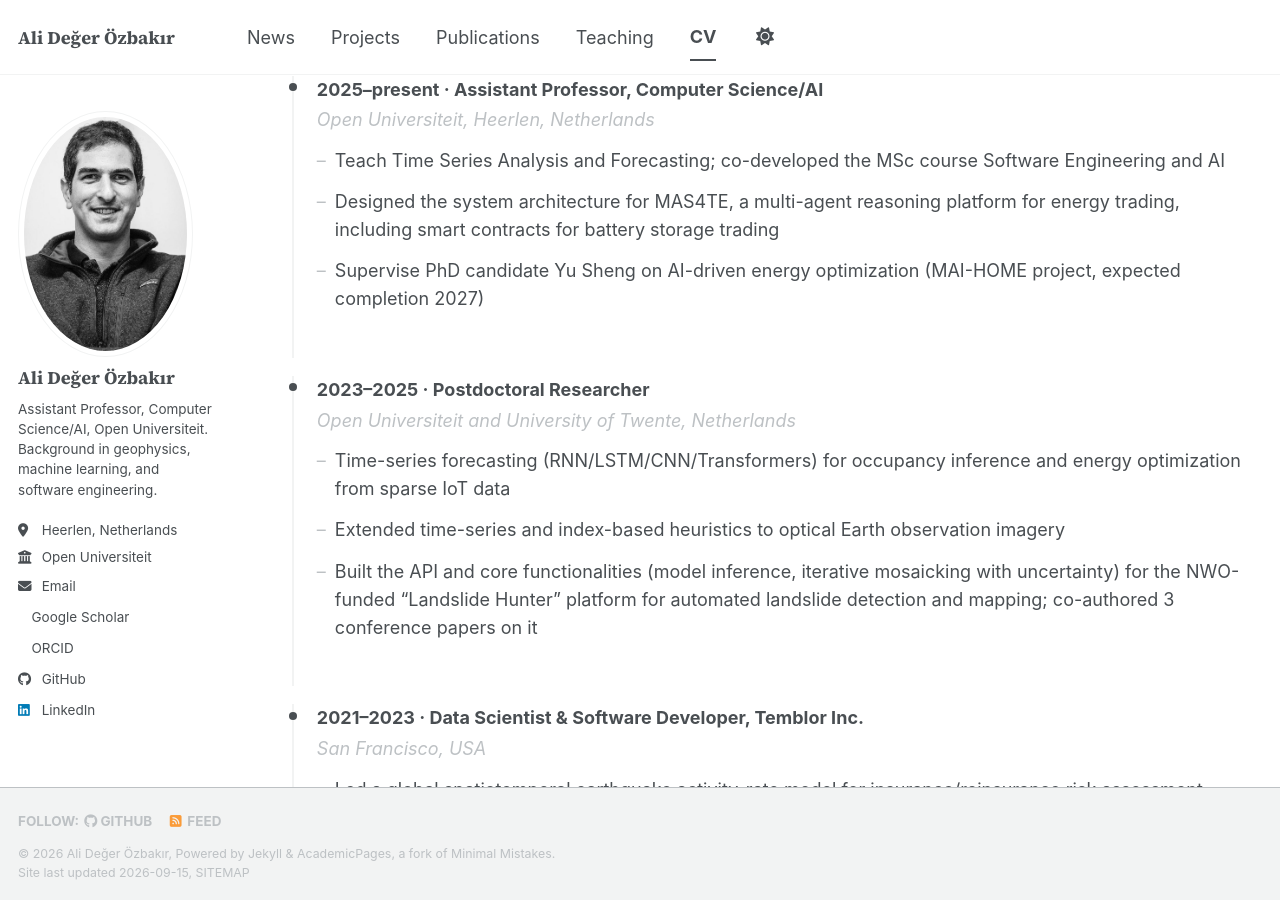
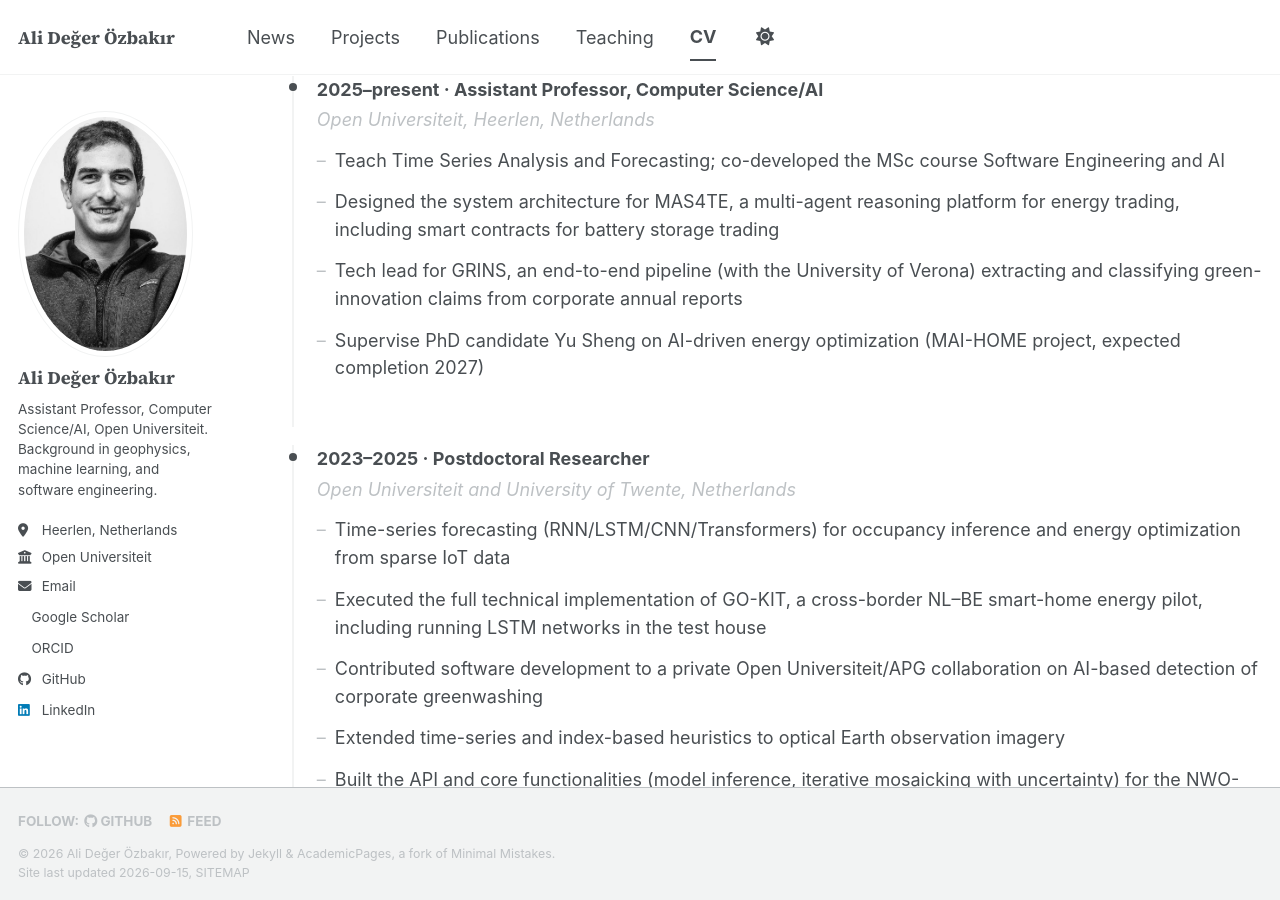
Before and after one commit to aozbakir/aozbakir.github.io, a Jekyll site: the page built from _pages/cv.md, in a window 1280 px wide and 900 px high, scrolled down 379 px. Built offline with Jekyll 4.4.1, drawn with Linux system fonts in a browser that asks for light colours; a style sheet for code colours, icons or effects is not loaded; some of the changed text lies outside the part shown.

Commit message:
Close CV gaps: add GO-KIT, Anti-Greenwashing, GRINS; update Skills
The CV's work-experience bullets never mentioned three real projects
(GO-KIT, Anti-Greenwashing, Green Innovation Extraction/GRINS) despite
each having documented, specific contributions on their own project
pages. Add bullets for all three under the right time periods,
including the GRINS tech-lead title. Also add the tools those two
newest projects actually use (spaCy, Chroma, SQLAlchemy, Azure
Document Intelligence) to Skills, which hadn't been updated since.

Co-Authored-By: Claude Sonnet 5 <noreply@anthropic.com>

```diff
--- a/_pages/cv.md
+++ b/_pages/cv.md
@@ -27,6 +27,7 @@ redirect_from:
 
 - Teach Time Series Analysis and Forecasting; co-developed the MSc course Software Engineering and AI
 - Designed the system architecture for MAS4TE, a multi-agent reasoning platform for energy trading, including smart contracts for battery storage trading
+- Tech lead for GRINS, an end-to-end pipeline (with the University of Verona) extracting and classifying green-innovation claims from corporate annual reports
 - Supervise PhD candidate Yu Sheng on AI-driven energy optimization (MAI-HOME project, expected completion 2027)
 </div>
 
@@ -36,6 +37,8 @@ redirect_from:
 *Open Universiteit and University of Twente, Netherlands*
 
 - Time-series forecasting (RNN/LSTM/CNN/Transformers) for occupancy inference and energy optimization from sparse IoT data
+- Executed the full technical implementation of GO-KIT, a cross-border NL–BE smart-home energy pilot, including running LSTM networks in the test house
+- Contributed software development to a private Open Universiteit/APG collaboration on AI-based detection of corporate greenwashing
 - Extended time-series and index-based heuristics to optical Earth observation imagery
 - Built the API and core functionalities (model inference, iterative mosaicking with uncertainty) for the NWO-funded "Landslide Hunter" platform for automated landslide detection and mapping; co-authored 3 conference papers on it
 </div>
@@ -79,8 +82,8 @@ redirect_from:
 ## Skills
 
 <div class="cv-skill-group"><span class="cv-skill-label">Programming</span><span class="cv-tag">Python</span><span class="cv-tag">C/C++</span><span class="cv-tag">MATLAB</span><span class="cv-tag">FORTRAN</span><span class="cv-tag">Solidity</span><span class="cv-tag">bash</span></div>
-<div class="cv-skill-group"><span class="cv-skill-label">Machine learning</span><span class="cv-tag">TensorFlow/Keras</span><span class="cv-tag">scikit-learn</span><span class="cv-tag">Transformers/LLMs</span><span class="cv-tag">Prophet</span></div>
-<div class="cv-skill-group"><span class="cv-skill-label">Data & web</span><span class="cv-tag">PostgreSQL/SQL</span><span class="cv-tag">Flask</span><span class="cv-tag">FastAPI</span><span class="cv-tag">HTML/CSS/JS</span></div>
+<div class="cv-skill-group"><span class="cv-skill-label">Machine learning</span><span class="cv-tag">TensorFlow/Keras</span><span class="cv-tag">scikit-learn</span><span class="cv-tag">Transformers/LLMs</span><span class="cv-tag">Prophet</span><span class="cv-tag">spaCy</span><span class="cv-tag">Chroma</span></div>
+<div class="cv-skill-group"><span class="cv-skill-label">Data & web</span><span class="cv-tag">PostgreSQL/SQL</span><span class="cv-tag">SQLAlchemy</span><span class="cv-tag">Flask</span><span class="cv-tag">FastAPI</span><span class="cv-tag">HTML/CSS/JS</span><span class="cv-tag">Azure Document Intelligence</span></div>
 <div class="cv-skill-group"><span class="cv-skill-label">GIS/geospatial</span><span class="cv-tag">QGIS</span><span class="cv-tag">GeoPandas</span><span class="cv-tag">rasterio</span></div>
 <div class="cv-skill-group"><span class="cv-skill-label">Languages</span><span class="cv-tag">English (fluent)</span><span class="cv-tag">Dutch (A2)</span><span class="cv-tag">Turkish (native)</span></div>
 
```
